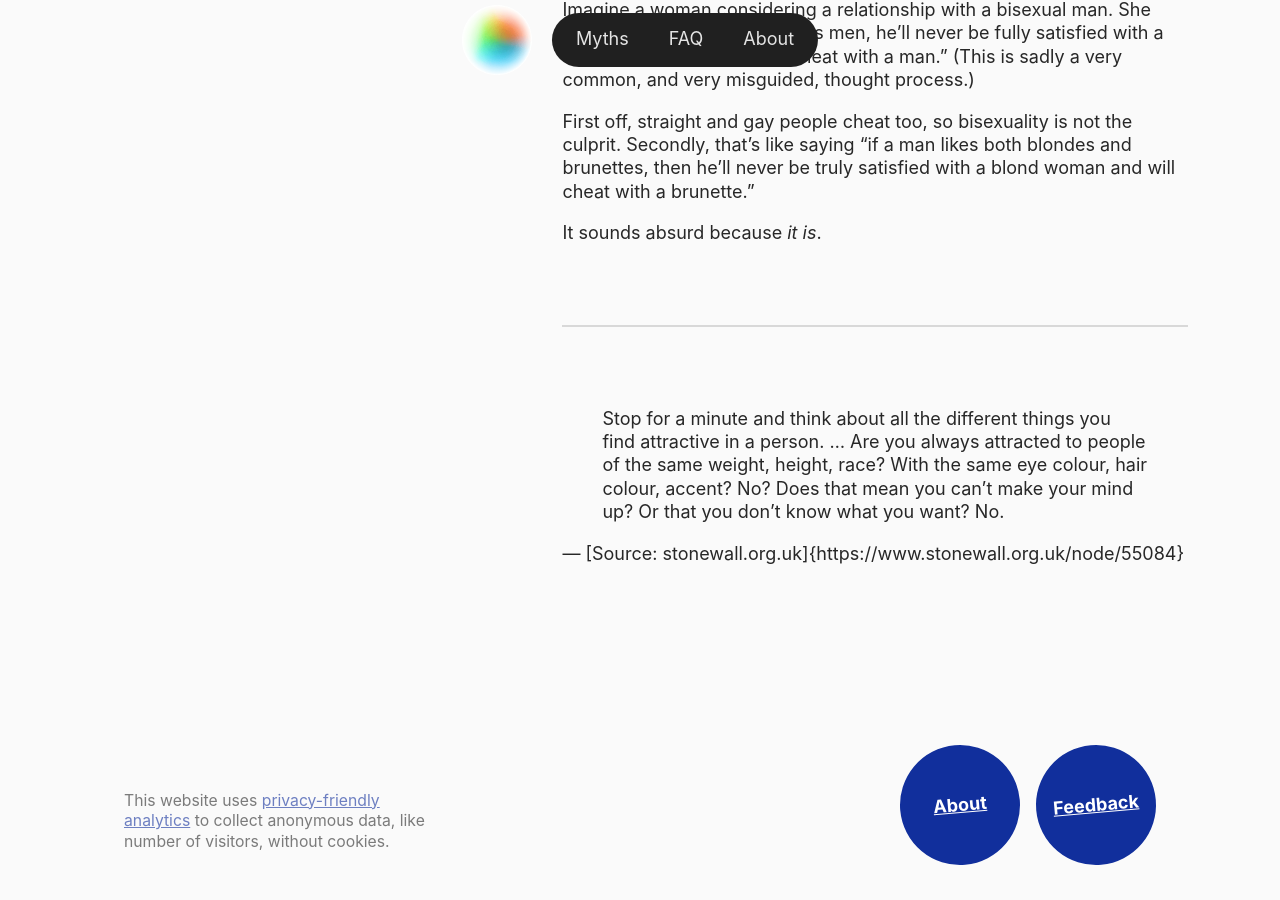
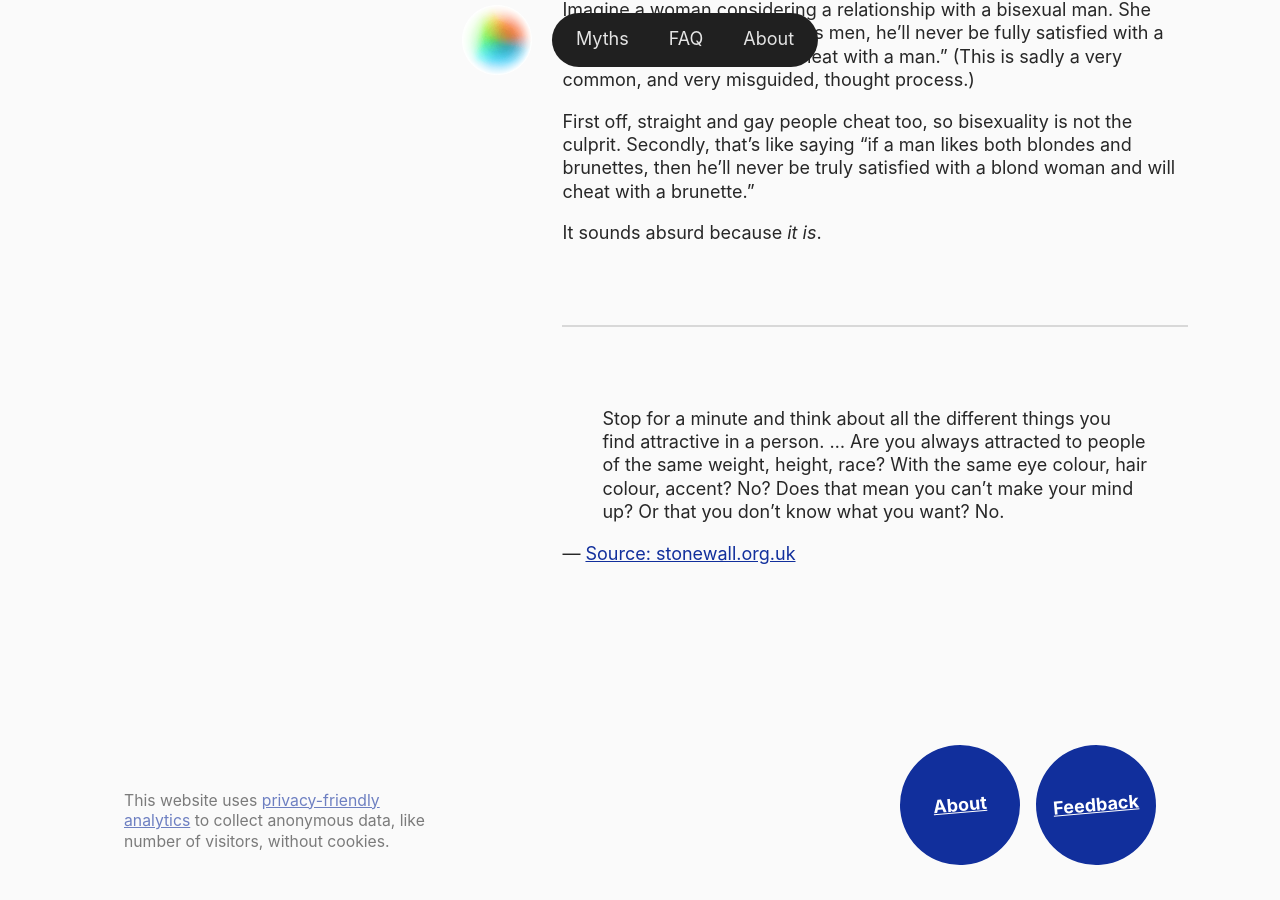
Before and after one commit to anna-filou/LGBTmyths.com, a Jekyll site: the page built from _myths/bi-cheat.md, in a window 1280 px wide and 900 px high, scrolled down 629 px. Built offline with Jekyll 4.4.1, drawn with Linux system fonts in a browser that asks for light colours.

Commit message:
Update bi-cheat.md
fix link

```diff
--- a/_myths/bi-cheat.md
+++ b/_myths/bi-cheat.md
@@ -22,4 +22,4 @@ It sounds absurd because *it is*.
 
 > Stop for a minute and think about all the different things you find attractive in a person. … Are you always attracted to people of the same weight, height, race? With the same eye colour, hair colour, accent? No? Does that mean you can’t make your mind up? Or that you don’t know what you want? No.
 
-— [Source: stonewall.org.uk]{https://www.stonewall.org.uk/node/55084}
+— [Source: stonewall.org.uk](https://www.stonewall.org.uk/node/55084)
```
